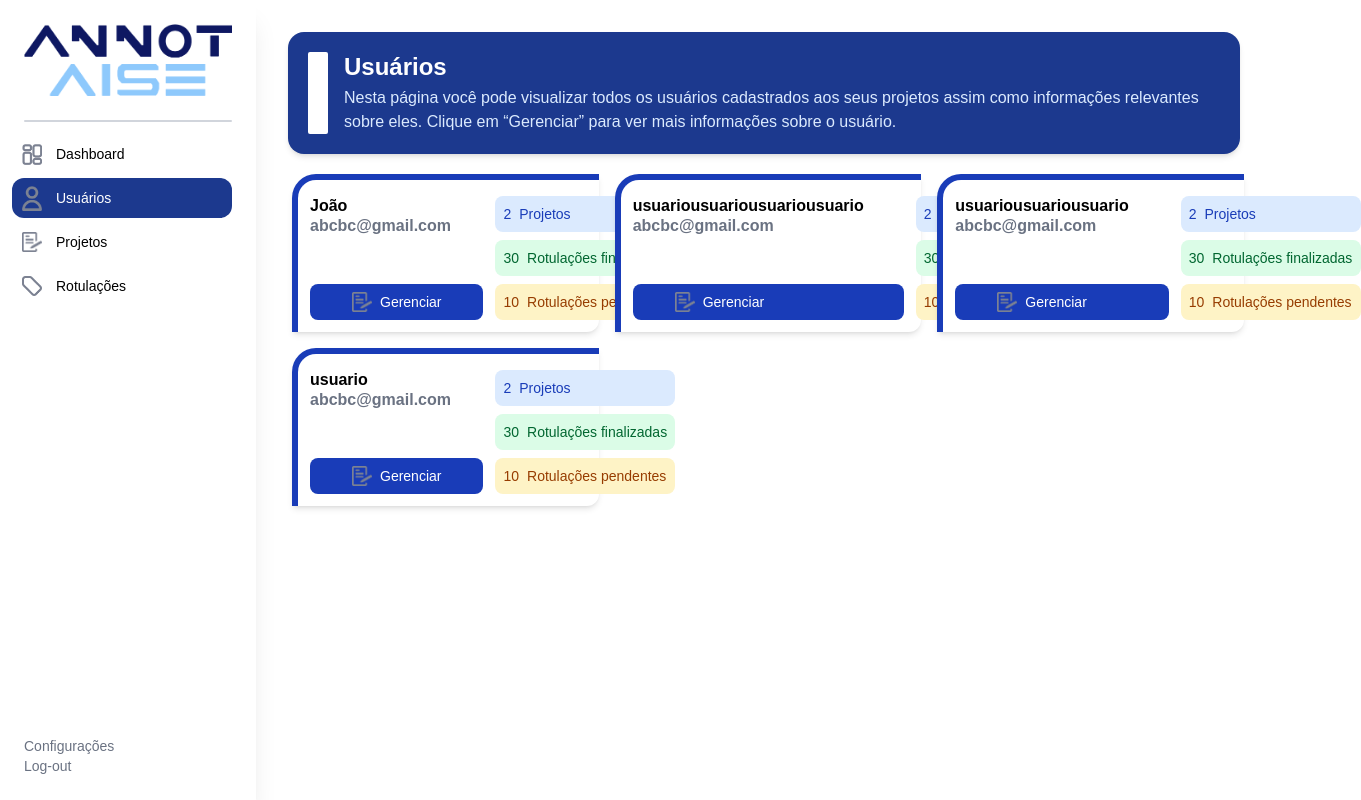
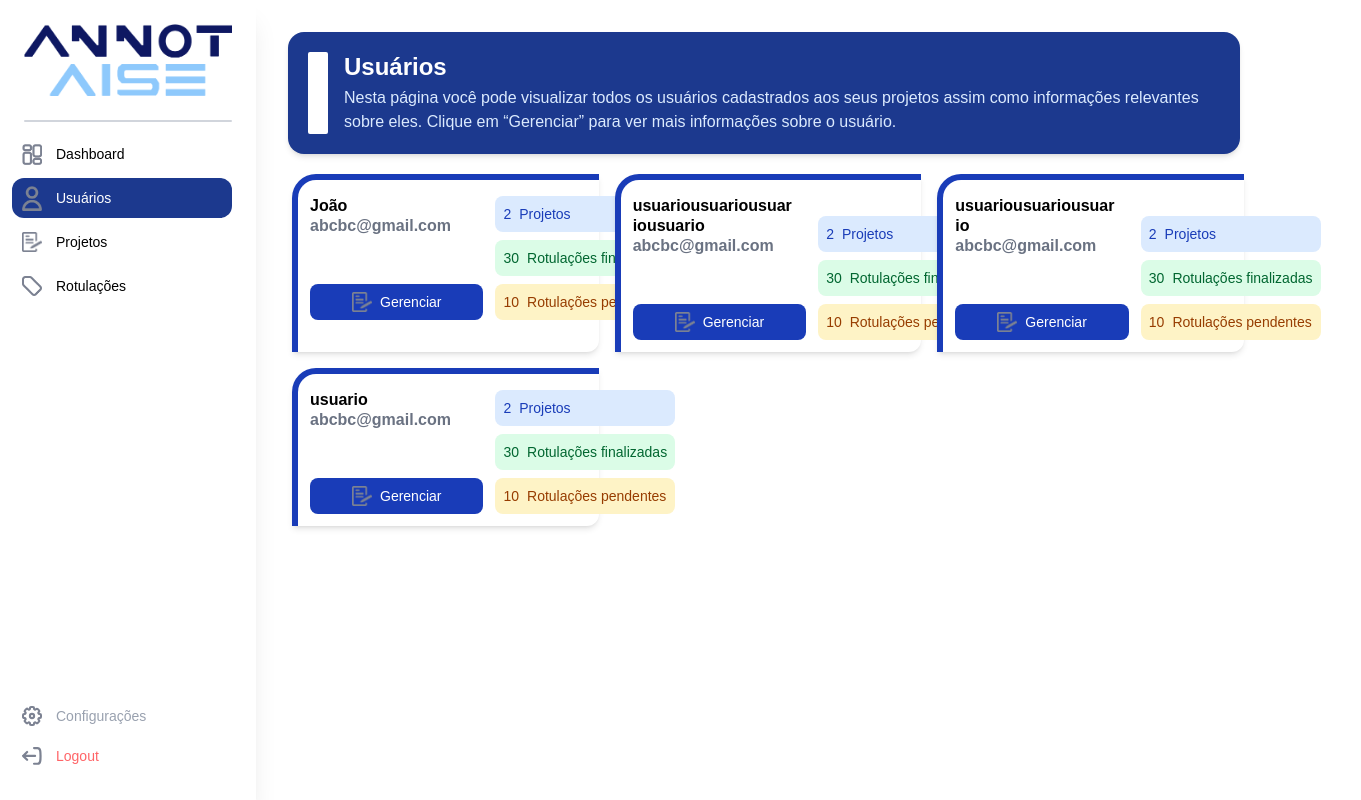
Before and after one commit to aisepucrio/annotaise, a Next.js app in the folder frontend/: page /users in a window 1280 px wide. Shown: the whole page, 1361 px wide, since content can reach past the window. Built offline with nearby package versions, Linux system fonts and the light colour scheme.

Commit message:
users fix, sidebar fix

```diff
--- a/frontend/src/app/components/sidebar.tsx
+++ b/frontend/src/app/components/sidebar.tsx
@@ -8,6 +8,7 @@ export default function Sidebar() {
     <div className="flex">
       <aside
         className="
+
           fixed top-0 left-0
           h-screen
           w-64
@@ -32,15 +33,19 @@ export default function Sidebar() {
         </div>
         {/* Topo */}
         <ul className="space-y-1 mt-3 -ml-3">
-            <SidebarItem icon="/dashboard_icon.png" label="Dashboard" href="/" alias="/"/>
-            <SidebarItem icon="/user_icon.png" label="Usuários" href="/users" alias="/users"/>
-            <SidebarItem icon="/projects_icon.png" label="Projetos" href="/projects" alias="/projects"/>
-            <SidebarItem icon="/labelings_icon.png" label="Rotulações" href="/labelings" alias="/labelings" /></ul>
+            <SidebarItem icon="/dashboard_icon.png" label="Dashboard" href="/" alias="/" hover_color="blue"/>
+            <SidebarItem icon="/user_icon.png" label="Usuários" href="/users" alias="/users" hover_color="blue"/>
+            <SidebarItem icon="/projects_icon.png" label="Projetos" href="/projects" alias="/projects" hover_color="blue"/>
+            <SidebarItem icon="/labelings_icon.png" label="Rotulações" href="/labelings" alias="/labelings" hover_color="blue" />
+            <div className="">
+            </div>
+            </ul>
 
         {/* Rodapé */}
-        <div className="text-sm text-gray-500 mt-auto">
-          <p>Configurações</p>
-          <p>Log-out</p>
+        <div className="text-sm text-gray-500 mt-auto -ml-3">
+            <SidebarItem icon="/options_icon.svg" label="Configurações" href="/options" alias="/options" hover_color="gray" />
+            <SidebarItem icon="/logout_icon.svg" label="Logout" href="/logout" alias="/logout" hover_color="red" />
+
         </div>
       </aside>
 
--- a/frontend/src/app/components/sidebar_item.tsx
+++ b/frontend/src/app/components/sidebar_item.tsx
@@ -3,27 +3,40 @@ import Image from "next/image";
 import Link from "next/link";
 import { usePathname } from "next/navigation";
 
+const COLORS = {
+  blue: "bg-blue-900 text-black hover:bg-blue-900 hover:text-white",
+  red: "bg-red-900 text-red-400 hover:bg-red-400 hover:text-white",
+  gray: "bg-blue-200 text-gray-400 hover:bg-gray-500 hover:text-white",
+} as const;
+
+type ColorKey = keyof typeof COLORS;
+
 interface SidebarItemProps {
   icon: string;
   label: string;
   href: string;
-  alias: string; // esse alias serve pra se futuramente o url for mudado, pra nao quebrar a sidebar
+  alias: string;
+  hover_color?: string; // aceita string (será validada em runtime)
 }
 
-export default function SidebarItem({ icon, label, href, alias }: SidebarItemProps) {
+export default function SidebarItem({ icon, label, href, alias, hover_color }: SidebarItemProps) {
   const pathname = usePathname();
 
-  // função auxiliar simples pra checar se o link está ativo
-  console.log(pathname)
-  console.log(alias)
   const isActive = pathname === alias;
+
+  // valida em runtime se a string corresponde a uma chave válida do dicionário
+  const isValidColor = typeof hover_color === "string" && Object.prototype.hasOwnProperty.call(COLORS, hover_color);
+  const hoverClasses = isValidColor ? COLORS[hover_color as ColorKey] : "";
+  const baseActive = isValidColor ? COLORS[hover_color as ColorKey] : COLORS.blue;
+  // garante texto branco quando ativo (mantendo hover classes do dicionário)
+  const activeClasses = `${baseActive} text-white`;
 
   return (
     <Link
       href={href}
       className={`
         flex items-center gap-3 p-2 rounded-xl transition-colors duration-200 cursor-pointer
-        ${isActive ? "bg-blue-900 text-white" : "bg-white text-black hover:bg-blue-900 hover:text-white"}
+        ${isActive ? activeClasses : `bg-white text-black ${hoverClasses}`}
       `}
     >
       <div className="w-6 h-6 flex items-center justify-center">
--- a/frontend/src/app/users/user_container.tsx
+++ b/frontend/src/app/users/user_container.tsx
@@ -28,13 +28,13 @@ export default function UserContainer({
 
       <div className="mt-1 flex justify-between items-end gap-3">
         {/* nome e email */}
-        <div className="flex flex-col">
+        <div className="flex flex-col ">
           <div className="flex-col flex mb-12">
-            <span className="text-black font-semibold leading-tight pr-10">
+            <span className="text-black font-semibold leading-tight max-w-40 break-words whitespace-normal">
               {name}
             </span>
 
-            <span className="text-gray-500 font-semibold leading-tight pr-5">
+            <span className="text-gray-500 font-semibold break-words leading-tight">
               {email}
             </span>
           </div>
```
Also changed, not shown: frontend/public/logout_icon.svg (added), frontend/public/options_icon.svg (added).
